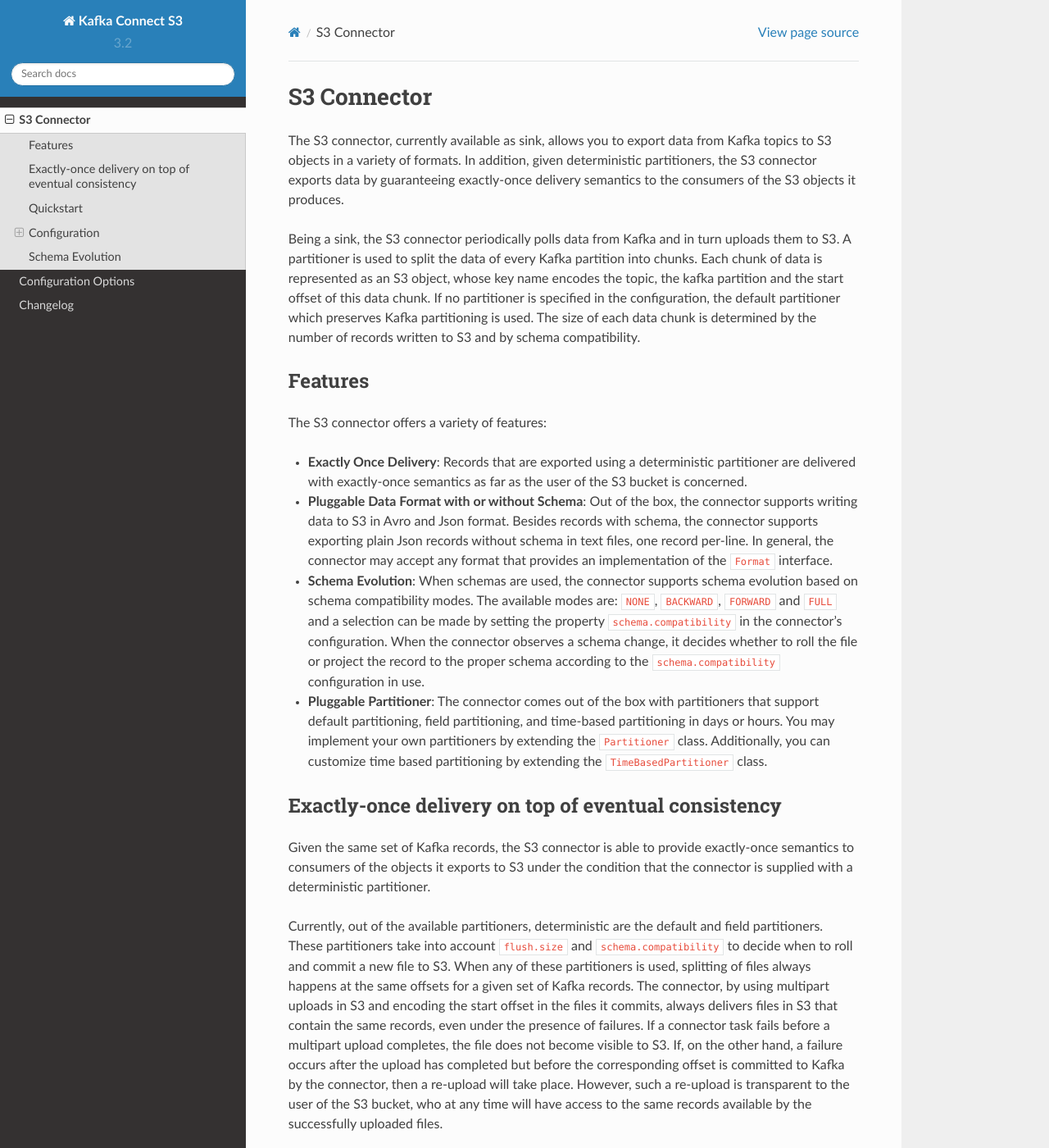
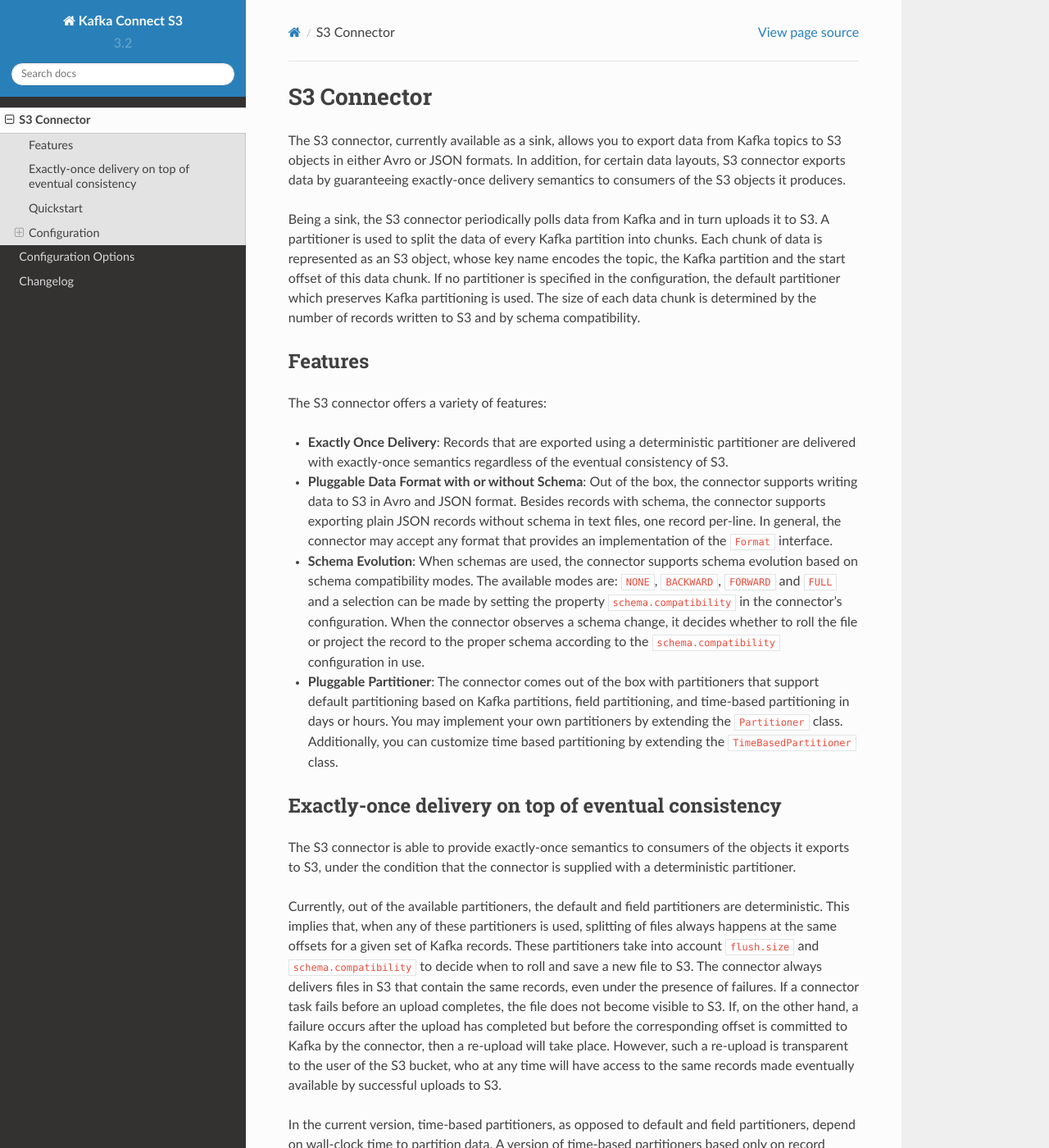
Before and after one commit to confluentinc/kafka-connect-storage-cloud, a Sphinx documentation site: the page built from kafka-connect-s3/docs/s3_connector.rst, in a window 1280 px wide and 1400 px high. Shown: the whole window at 82% size. Built offline with Sphinx 7.4.7 and the Read the Docs theme 2.0.0, drawn with Linux system fonts in a browser that asks for light colours; some of the changed text lies outside the part shown.

Commit message:
Address comments.

````diff
--- a/kafka-connect-s3/docs/configuration_options.rst
+++ b/kafka-connect-s3/docs/configuration_options.rst
@@ -1,3 +1,5 @@
+.. _s3_configuration_options:
+
 Configuration Options
 ---------------------
 
--- a/kafka-connect-s3/docs/s3_connector.rst
+++ b/kafka-connect-s3/docs/s3_connector.rst
@@ -1,13 +1,13 @@
 S3 Connector
 ==============
 
-The S3 connector, currently available as sink, allows you to export data from Kafka topics to S3 objects in a
-variety of formats. In addition, given deterministic partitioners, the S3 connector exports data by guaranteeing
-exactly-once delivery semantics to the consumers of the S3 objects it produces.
+The S3 connector, currently available as a sink, allows you to export data from Kafka topics to S3 objects in
+either Avro or JSON formats. In addition, for certain data layouts, S3 connector exports data by guaranteeing
+exactly-once delivery semantics to consumers of the S3 objects it produces.
 
-Being a sink, the S3 connector periodically polls data from Kafka and in turn uploads them
+Being a sink, the S3 connector periodically polls data from Kafka and in turn uploads it
 to S3. A partitioner is used to split the data of every Kafka partition into chunks. Each chunk of data is
-represented as an S3 object, whose key name encodes the topic, the kafka partition and the start offset of
+represented as an S3 object, whose key name encodes the topic, the Kafka partition and the start offset of
 this data chunk. If no partitioner is specified in the configuration, the default partitioner which
 preserves Kafka partitioning is used. The size of each data chunk is determined by the number of
 records written to S3 and by schema compatibility.
@@ -17,10 +17,10 @@
 The S3 connector offers a variety of features:
 
 * **Exactly Once Delivery**: Records that are exported using a deterministic partitioner are delivered with exactly-once
-  semantics as far as the user of the S3 bucket is concerned.
+  semantics regardless of the eventual consistency of S3.
 
 * **Pluggable Data Format with or without Schema**: Out of the box, the connector supports writing data to S3 in Avro
-  and Json format. Besides records with schema, the connector supports exporting plain Json records without schema in
+  and JSON format. Besides records with schema, the connector supports exporting plain JSON records without schema in
   text files, one record per-line. In general, the connector may accept any format that provides an implementation of
   the ``Format`` interface.
 
@@ -30,48 +30,46 @@
   schema change, it decides whether to roll the file or project the record to the proper schema according to
   the ``schema.compatibility`` configuration in use.
 
-* **Pluggable Partitioner**: The connector comes out of the box with partitioners that support default partitioning,
-  field partitioning, and time-based partitioning in days or hours. You may implement your own partitioners by
-  extending the ``Partitioner`` class. Additionally, you can customize time based partitioning by extending the
-  ``TimeBasedPartitioner`` class.
+* **Pluggable Partitioner**: The connector comes out of the box with partitioners that support default partitioning
+  based on Kafka partitions, field partitioning, and time-based partitioning in days or hours. You may implement your
+  own partitioners by extending the ``Partitioner`` class. Additionally, you can customize time based partitioning by
+  extending the ``TimeBasedPartitioner`` class.
 
 
 Exactly-once delivery on top of eventual consistency
 ----------------------------------------------------
-Given the same set of Kafka records, the S3 connector is able to provide exactly-once semantics to consumers of the
-objects it exports to S3 under the condition that the connector is supplied with a deterministic partitioner.
+The S3 connector is able to provide exactly-once semantics to consumers of the objects it exports to S3, under the
+condition that the connector is supplied with a deterministic partitioner.
 
-Currently, out of the available partitioners, deterministic are the default and field partitioners. These partitioners
-take into account ``flush.size`` and ``schema.compatibility`` to decide when to roll and commit a new file to S3. When
-any of these partitioners is used, splitting of files always happens at the same offsets for a given set of Kafka records.
-The connector, by using multipart uploads in S3 and encoding the start offset in the files it commits, always delivers
-files in S3 that contain the same records, even under the presence of failures. If a connector task fails before a multipart upload
-completes, the file does not become visible to S3. If, on the other hand, a failure occurs after the upload has completed
-but before the corresponding offset is committed to Kafka by the connector, then a re-upload will take place. However,
-such a re-upload is transparent to the user of the S3 bucket, who at any time will have access to the same
-records available by the successfully uploaded files.
+Currently, out of the available partitioners, the default and field partitioners are deterministic. This implies that,
+when any of these partitioners is used, splitting of files always happens at the same offsets for a given set of Kafka
+records. These partitioners take into account ``flush.size`` and ``schema.compatibility`` to decide when to roll and
+save a new file to S3. The connector always delivers files in S3 that contain the same records, even under the
+presence of failures. If a connector task fails before an upload completes, the file does not become visible to S3. If,
+on the other hand, a failure occurs after the upload has completed but before the corresponding offset is committed to
+Kafka by the connector, then a re-upload will take place. However, such a re-upload is transparent to the user of the S3
+bucket, who at any time will have access to the same records made eventually available by successful uploads to S3.
 
-In the current version, as opposed to the default and field partitioners, the time-based partitioners still depend on
-wall-clock time to partition data, similar to the way time-based partitioners available with the HDFS connector do.
-A version of time-based partitioners based only on record timestamps that will guarantee exactly-once delivery to S3
-will become soon available.
+In the current version, time-based partitioners, as opposed to default and field partitioners, depend on wall-clock time
+to partition data. A version of time-based partitioners based only on record timestamps that will guarantee exactly-once
+delivery to S3 will become soon available.
 
 
 Quickstart
 ----------
 In this Quickstart, we use the S3 connector to export data produced by the Avro console producer to S3.
 
-Before you begin, make sure that Zookeeper, Kafka and SchemaRegistry services are running. Instructions on how to
-start these services are available at the :ref:`Confluent Platform Quickstart<quickstart>`. You also need to create a
-destination bucket in S3 with appropriate permissions in advance.
+Before you begin, make sure that Zookeeper, Kafka and Schema Registry services are running. Instructions on how to
+start these services are available at the :ref:`Confluent Platform Quickstart<quickstart>`. You also need to create an
+S3 destination bucket in advance and grant the user or IAM role running the connector
+`write access <http://docs.aws.amazon.com/AmazonS3/latest/UG/EditingBucketPermissions.html>`_ to it.
 
-This Quickstart assumes that you started the required services with the default configurations and
-you should make necessary changes according to the actual configurations used.
+This Quickstart assumes that you started the required services with the default configurations; if you have different
+settings, you will need to adjust the commands to the actual configurations used.
 
 .. note:: You need to make sure the connector user has write access to the S3 bucket
-   specified in ``s3.bucket.name`` and has deployed credentials in a way that makes them accessible through the
-   ``DefaultAWSCredentialsProviderChain```. Alternatively, you may supply the connector with your custom credentials
-   provider by setting the property ``s3.credentials.provider.class``.
+   specified in ``s3.bucket.name`` and has deployed credentials
+   `appropriately <http://docs.aws.amazon.com/sdk-for-java/v1/developer-guide/credentials.html>`_.
 
 First, start the Avro console producer::
 
@@ -101,18 +99,18 @@
   etc/kafka-connect-s3/quickstart-s3.properties
 
 You should see that the process starts up, logs a few messages and then uploads data from Kafka
-to S3. Once the connector finishes ingesting records to S3, check that the data is available
-in S3, for instance using the AWS CLI::
+to S3. Once the connector has ingested some records check that the data is available
+in S3, for instance by using AWS CLI::
 
   $ aws s3api list-objects --bucket "your-bucket-name"
 
 You should see three objects with keys::
 
-``topics/s3_topic/partition=0/s3_topic+0+0000000000.avro``
-``topics/s3_topic/partition=0/s3_topic+0+0000000003.avro``
-``topics/s3_topic/partition=0/s3_topic+0+0000000006.avro``
+topics/s3_topic/partition=0/s3_topic+0+0000000000.avro
+topics/s3_topic/partition=0/s3_topic+0+0000000003.avro
+topics/s3_topic/partition=0/s3_topic+0+0000000006.avro
 
-Each file is encoded as ``topic+kafkaPartition+startOffset.format``.
+Each file is encoded as ``<topic>+<kafkaPartition>+<startOffset>.<format>``.
 
 To verify the contents, first copy each file from S3 to your local filesystem, for instance by running::
 
@@ -135,12 +133,12 @@
 
 Configuration
 -------------
-This section first gives example configurations that cover common scenarios. For detailed description of all the
-available configuration options of the S3 connector go to :ref: Configuration Options<configuration_options>
+This section gives example configurations that cover common scenarios. For detailed description of all the
+available configuration options of the S3 connector go to :ref:`Configuration Options<s3_configuration_options>`
 
 Example
 ~~~~~~~
-Here is the content of ``etc/kafka-connect-s3/quickstart-s3.properties``::
+The example settings are contained in ``etc/kafka-connect-s3/quickstart-s3.properties`` as follows::
 
   name=s3-sink
   connector.class=io.confluent.connect.s3.S3SinkConnector
@@ -148,9 +146,9 @@
   topics=s3_topic
   flush.size=3
 
-The first few settings are common settings you have seen specified in other connectors too. The ``topics`` specifies
-the topics we want to export data from, in this case ``s3_topic``. The ``flush.size`` specifies the number of records
-the connector needs to write before completing a multipart upload to S3:
+The first few settings are common to most connectors. ``topics`` specifies the topics we want to export data from, in
+this case ``s3_topic``. The property ``flush.size`` specifies the number of records the connector needs to write before
+completing a multipart upload to S3. ::
 
   s3.bucket.name=confluent-kafka-connect-s3-testing
   s3.part.size=5242880
@@ -158,14 +156,20 @@
 The next settings are specific to Amazon S3. A mandatory setting is the name of your S3 bucket to host the exported
 Kafka records. Other useful settings are ``s3.region``, which you should set if you use a region other than the
 default, and ``s3.part.size`` to control the size of each part in the multipart uploads that will be used to upload a
-single chunk of Kafka records.
+single chunk of Kafka records. ::
 
+  storage.class=io.confluent.connect.s3.storage.S3Storage
+  format.class=io.confluent.connect.s3.format.avro.AvroFormat
+  schema.generator.class=io.confluent.connect.storage.hive.schema.DefaultSchemaGenerator
+  partitioner.class=io.confluent.connect.storage.partitioner.DefaultPartitioner
 
-Format and Partitioner
-~~~~~~~~~~~~~~~~~~~~~~
-TODO: complete this section briefly.
+These class settings are required to specify the storage interface (here S3), the output file format, currently
+`io.confluent.connect.s3.format.avro.AvroFormat` or `io.confluent.connect.s3.format.json.JsonFormat` and the partitioner
+class along with its schema generator class. When using a format with no schema definition, it is sufficient to set the
+schema generator class to its default value. ::
 
+  schema.compatibility=NONE
 
-Schema Evolution
-----------------
-TODO: complete this section briefly, probably with a reference to the section in the HDFS connector.
+Finally, schema evolution is disabled in this example by setting `schema.compatibility` to `NONE`. Schema evolution in
+S3 connector is defined in the same way as in the HDFS connector
+`here <../../../connect-hdfs/docs/hdfs_connector.html#schema-evolution>`_
````
